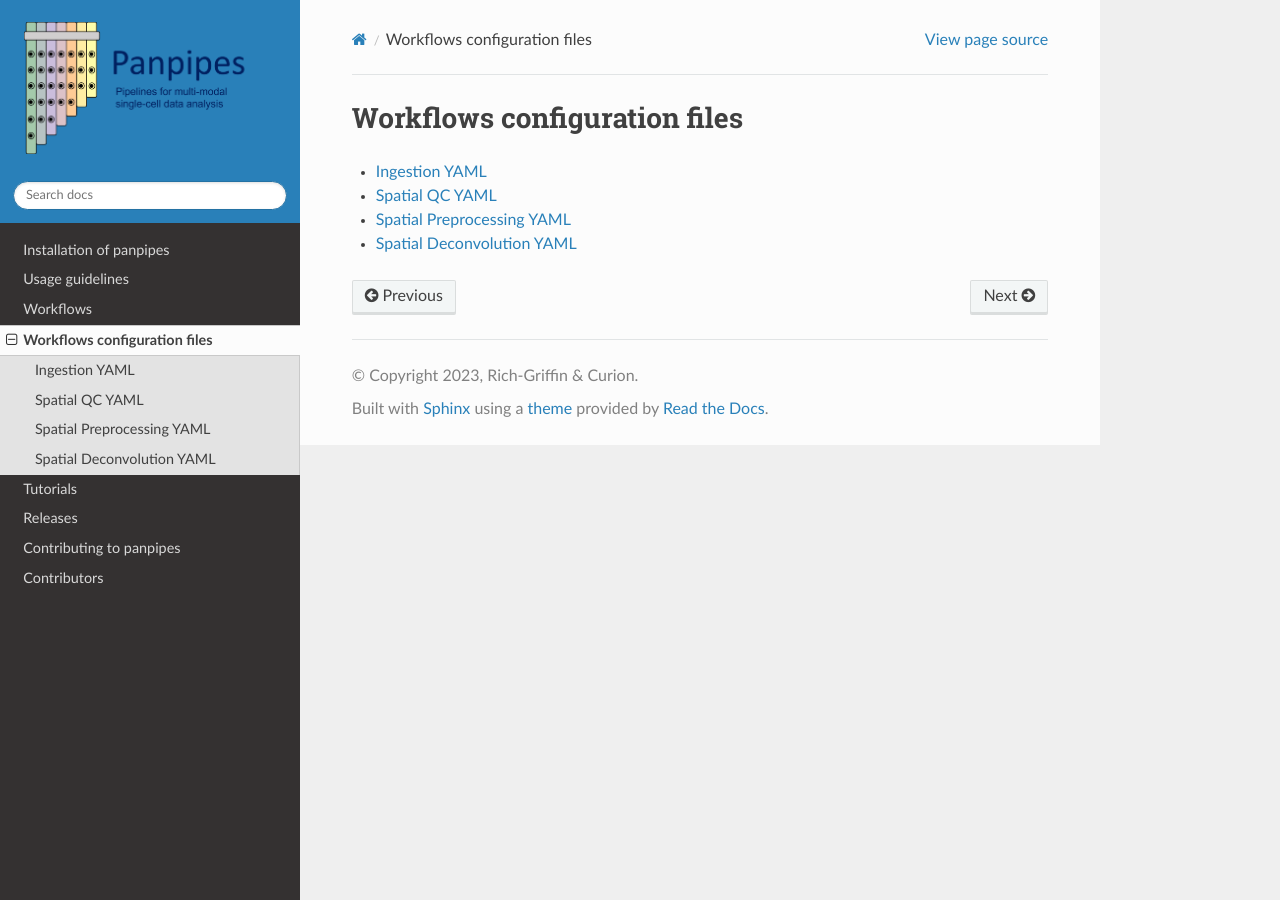
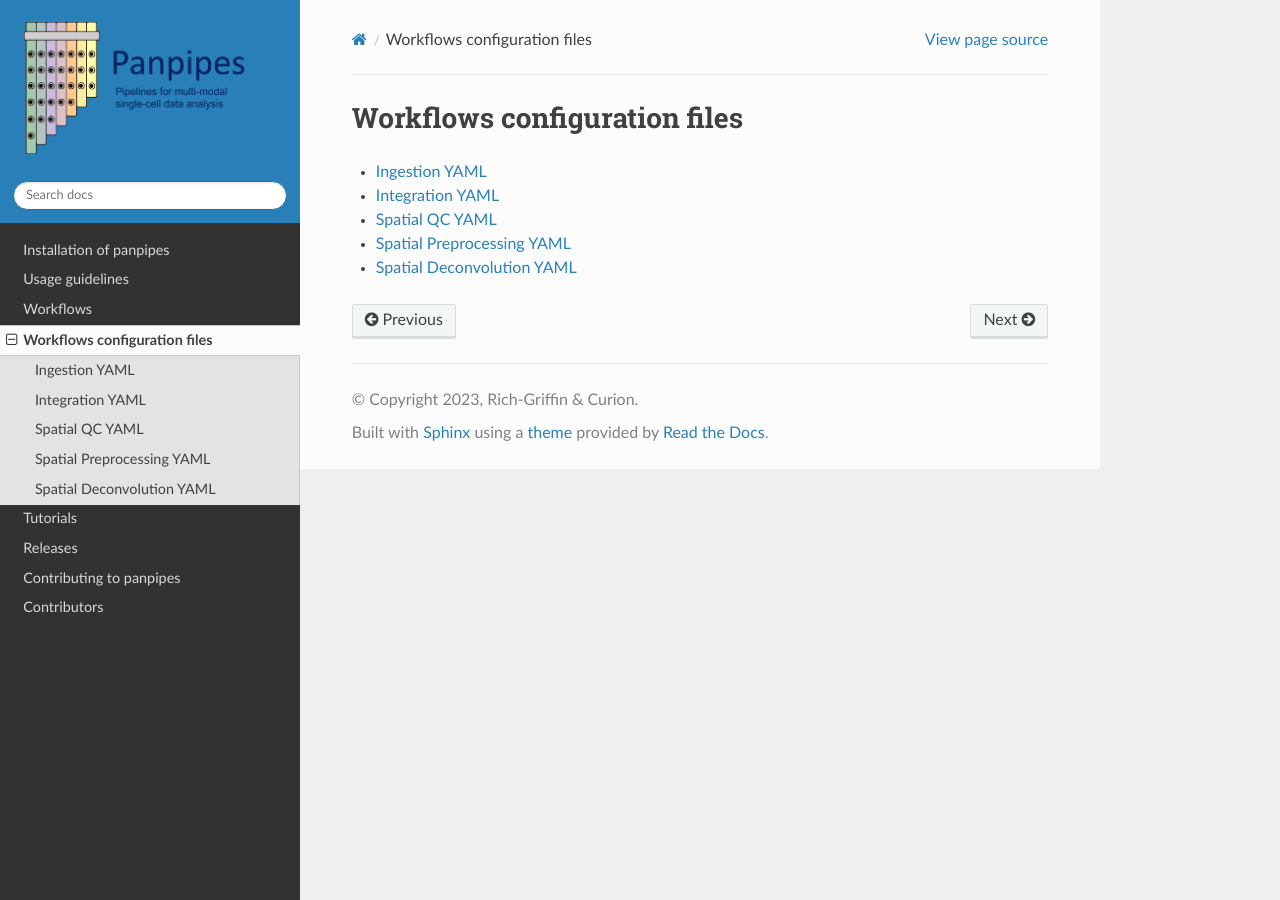
Before and after one commit to bio-la/panpipes-nextflow, a Sphinx documentation site: the page built from docs/yaml_docs/index.rst, in a window 1280 px wide. Built offline with Sphinx 7.4.7 and the Read the Docs theme 2.0.0, drawn with Linux system fonts in a browser that asks for light colours.

Commit message:
added file to index

```diff
--- a/docs/yaml_docs/index.rst
+++ b/docs/yaml_docs/index.rst
@@ -5,6 +5,7 @@ Workflows configuration files
     :maxdepth: 1
 
     pipeline_ingestion_yml
+    pipeline_integration_yml
     spatial_qc
     spatial_preprocess
     spatial_deconvolution
```
